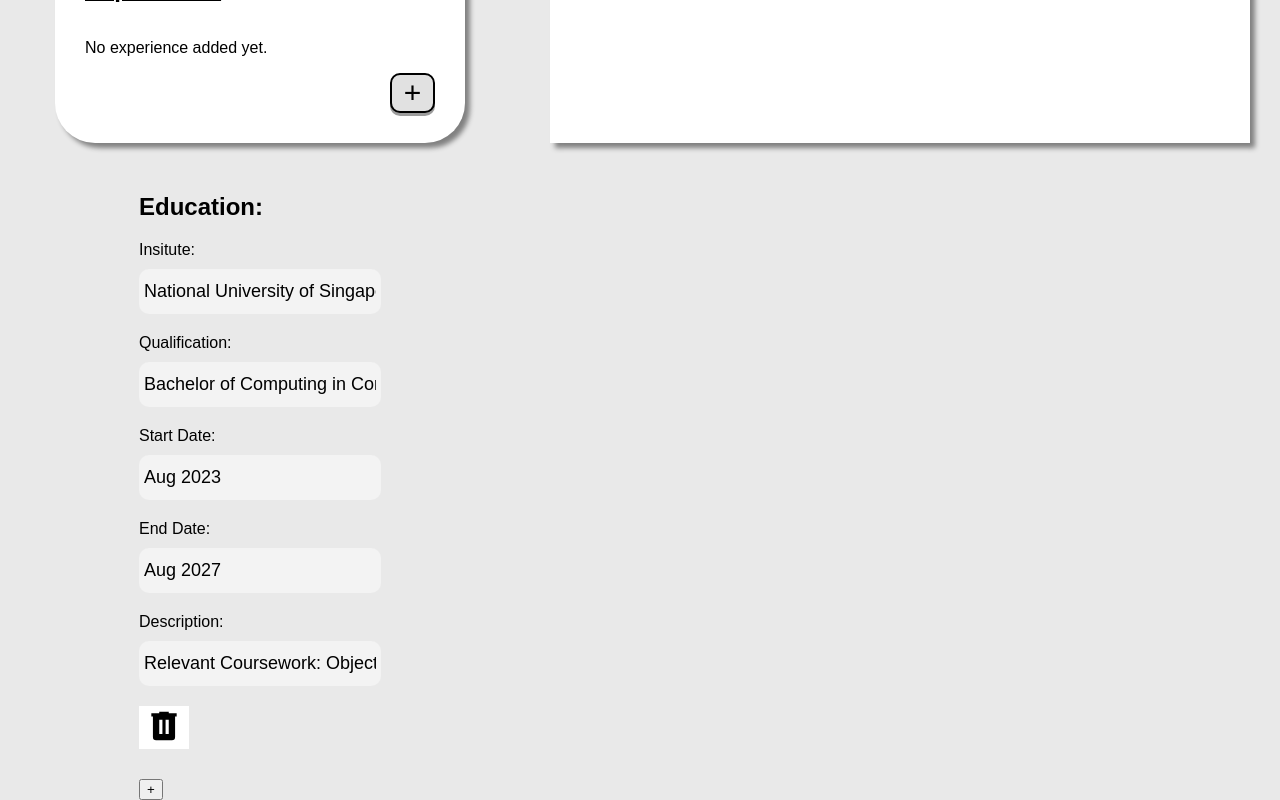
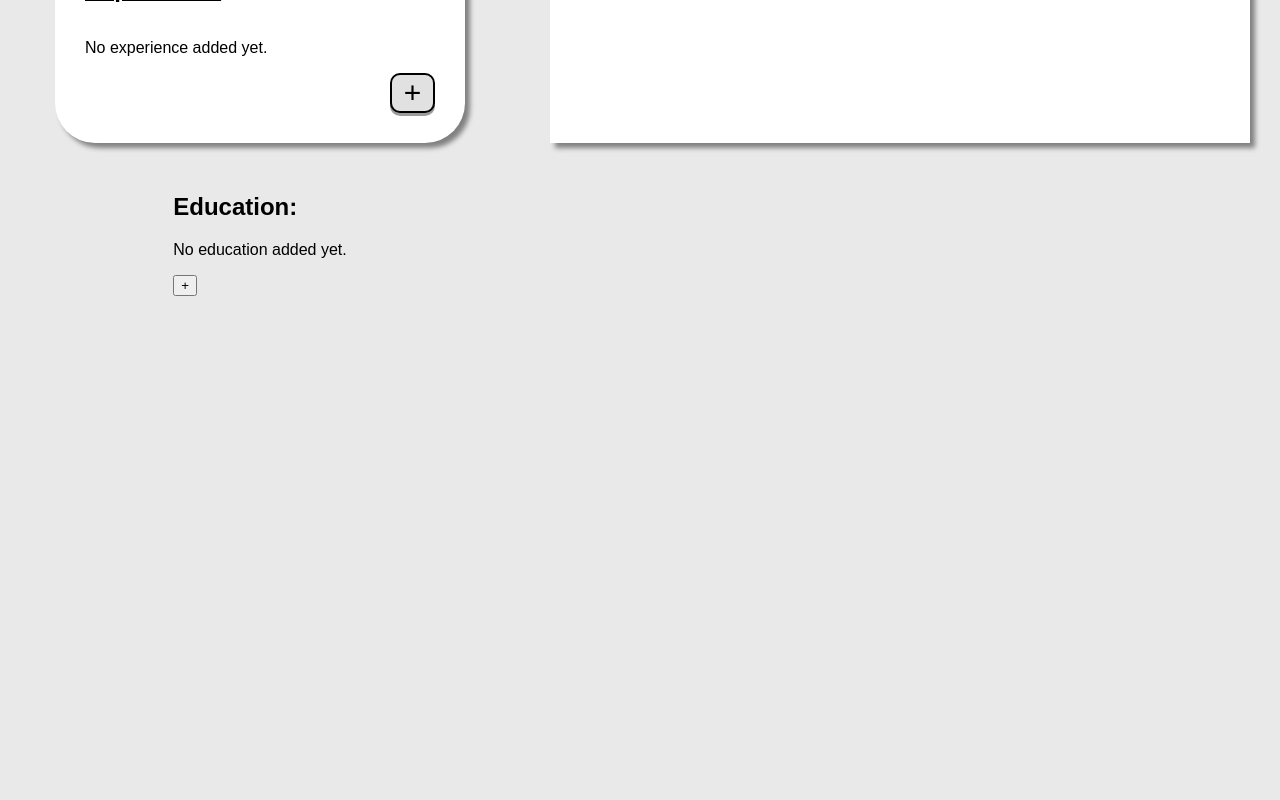
Before and after one commit to sayglenn/cv-creator, a React (Vite) app: page / in a window 1280 px wide. Shown: the part 887-1687 px from the top of the page. After the commit the page ends 1183 px from the top, so only its background shows below. Built offline with nearby package versions, Linux system fonts and the light colour scheme.

Commit message:
Fixed small inaccuracies

```diff
--- a/src/components/App.jsx
+++ b/src/components/App.jsx
@@ -3,7 +3,7 @@ import { PersonalDetails, DisplayPersonalDetails } from "./PersonalDetails";
 import { Skills, DisplaySkills } from "./Skills";
 import { Experience, DisplayExperience } from "./Experience";
 import { v4 as uuid } from "uuid";
-import { Education } from "./Education";
+import { Education, DisplayEducation } from "./Education";
 
 function App() {
   const [personalInfo, setPersonalInfo] = useState({
@@ -17,17 +17,7 @@ function App() {
 
   const [experience, setExperience] = useState([]);
 
-  const [education, setEducation] = useState([
-    {
-      id: uuid(),
-      institute: "National University of Singapore",
-      qualification: "Bachelor of Computing in Computer Science (Honours)",
-      start: "Aug 2023",
-      end: "Aug 2027",
-      description:
-        "Relevant Coursework: Object-Oriented Programming, Functional Programming",
-    },
-  ]);
+  const [education, setEducation] = useState([]);
 
   const handlePersonalInfo = (field, value) => {
     setPersonalInfo((info) => ({ ...info, [field]: value }));
@@ -143,6 +133,7 @@ function App() {
           <DisplayPersonalDetails personalInfo={personalInfo} />
           <DisplaySkills skills={skills} />
           <DisplayExperience experience={experience} />
+          <DisplayEducation education={education} />
         </div>
       </div>
     </div>
--- a/src/components/Experience.jsx
+++ b/src/components/Experience.jsx
@@ -11,7 +11,7 @@ export function Experience({
       <h2>Experience:</h2>
       {experience.length > 0 ? (
         experience.map((exp) => (
-          <div key={exp.id} className="">
+          <div key={exp.id}>
             <form id="personal-form">
               <label htmlFor="company">Company:</label>
               <input
```
